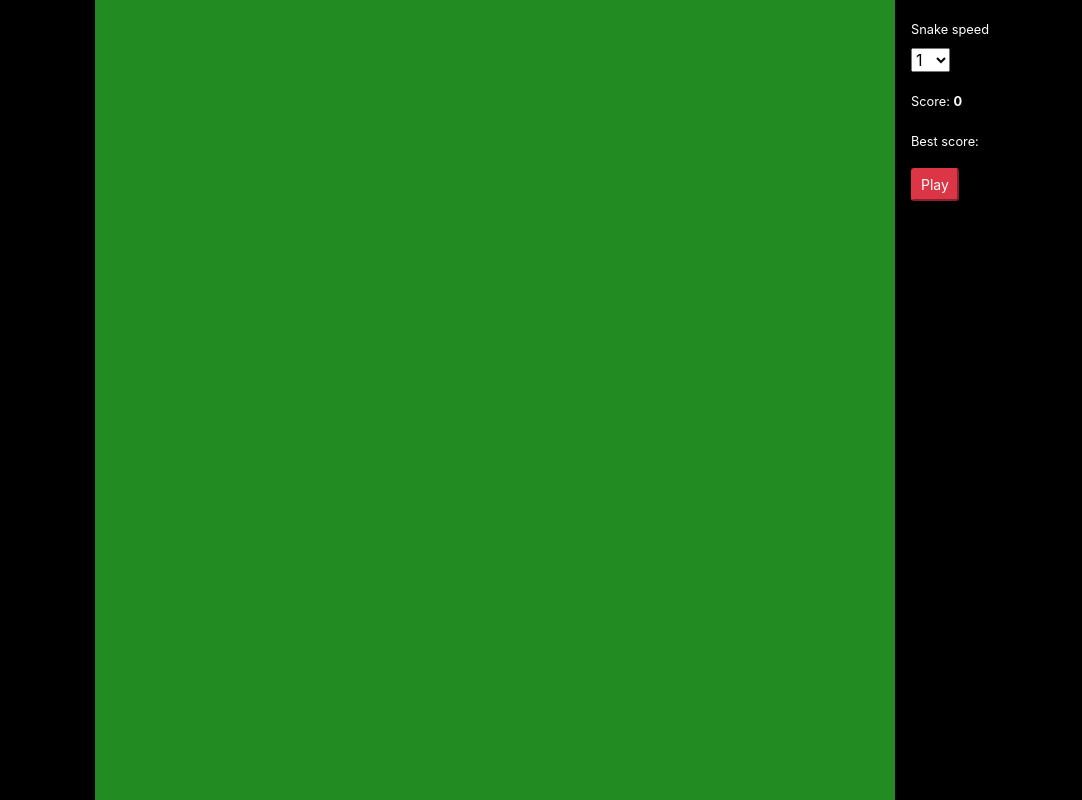
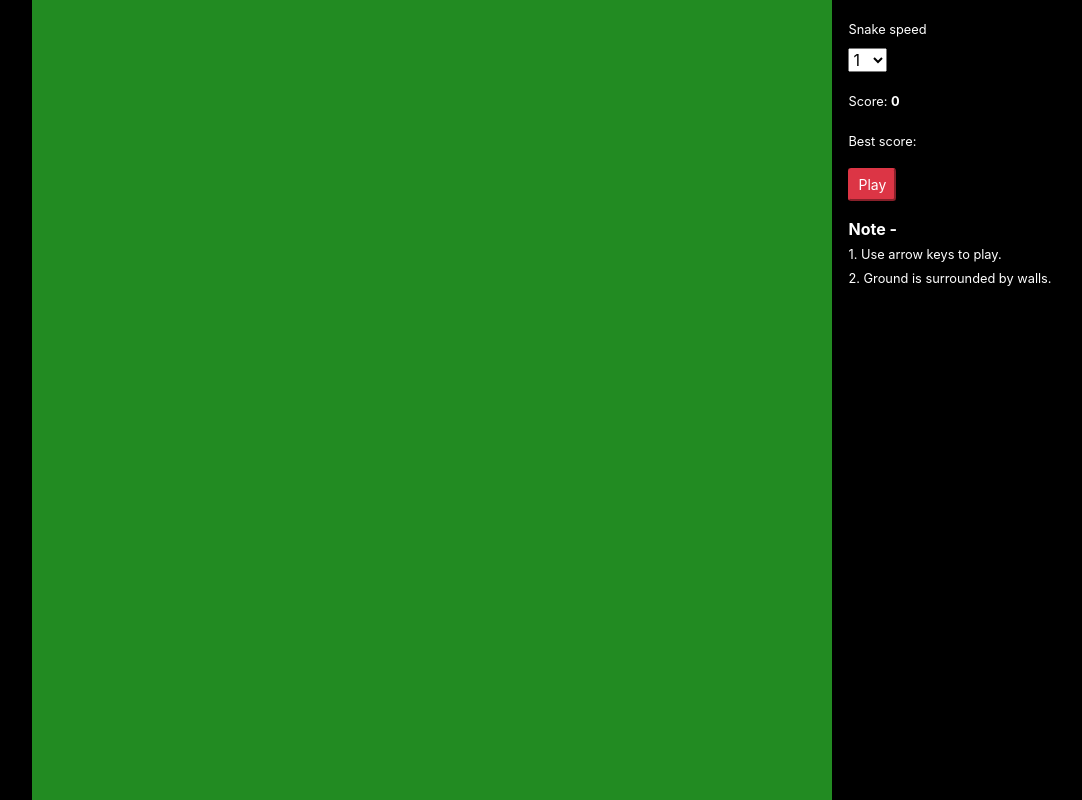
Before and after one commit to pranshu-verma/games, a plain HTML site: page snake/index.html in a window 1280 px wide. Shown: the whole page, without its empty margins (90-1172 px from the left). Drawn offline with nearby package versions, Linux system fonts and the light colour scheme.

Commit message:
added instructions

```diff
--- a/snake/index.html
+++ b/snake/index.html
@@ -31,7 +31,16 @@
         <div class="form-group">
             <small>Best score: <b id="best-score">0</b></small>
         </div>
-        <button type="button" id="play" class="btn-sm btn-danger">Play</button>
+        <div class="form-group">
+            <button type="button" id="play" class="btn-sm btn-danger">Play</button>
+        </div>
+        <div class="form-group">
+            <b>Note -</b>
+            <br>
+            <small>1. Use arrow keys to play.</small>
+            <br>
+            <small>2. Ground is surrounded by walls.</small>
+        </div>
     </div>
     <script src="./game.js" defer type="module"></script>
 </body>
```
